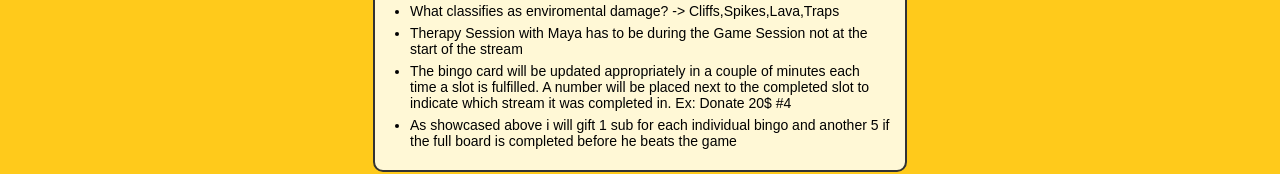
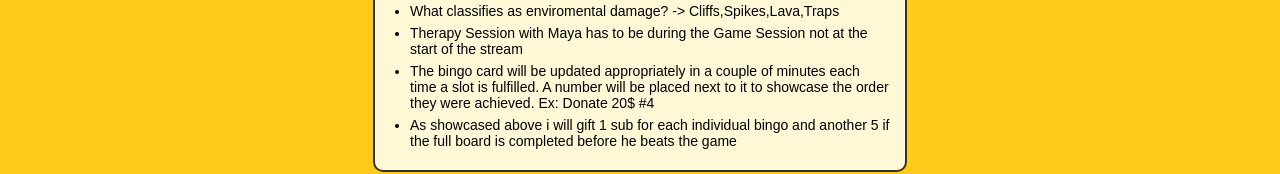
Before and after one commit to GeorgeKyriakou2/ChanceBingo, a website: page index.html in a window 1280 px wide. Shown: the part 892-1066 px from the top of the page. Drawn offline with Linux system fonts and the light colour scheme.

Commit message:
Update index.html

```diff
--- a/index.html
+++ b/index.html
@@ -191,7 +191,7 @@ justify-self: anchor-center;
         <li>Vocal Slots can be said either directly or relatively. For example, Chance can say ban that guy or ban him and it stil counts</li>
         <li>What classifies as enviromental damage? -> Cliffs,Spikes,Lava,Traps</li>
         <li>Therapy Session with Maya has to be during the Game Session not at the start of the stream</li>
-        <li>The bingo card will be updated appropriately in a couple of minutes each time a slot is fulfilled. A number will be placed next to the completed slot to indicate which stream it was completed in. Ex: Donate 20$ #4</li>
+        <li>The bingo card will be updated appropriately in a couple of minutes each time a slot is fulfilled. A number will be placed next to it to showcase the order they were achieved. Ex: Donate 20$ #4</li>
         <li>As showcased above i will gift 1 sub for each individual bingo and another 5 if the full board is completed before he beats the game</li>
     </ul>
 </div>
```
